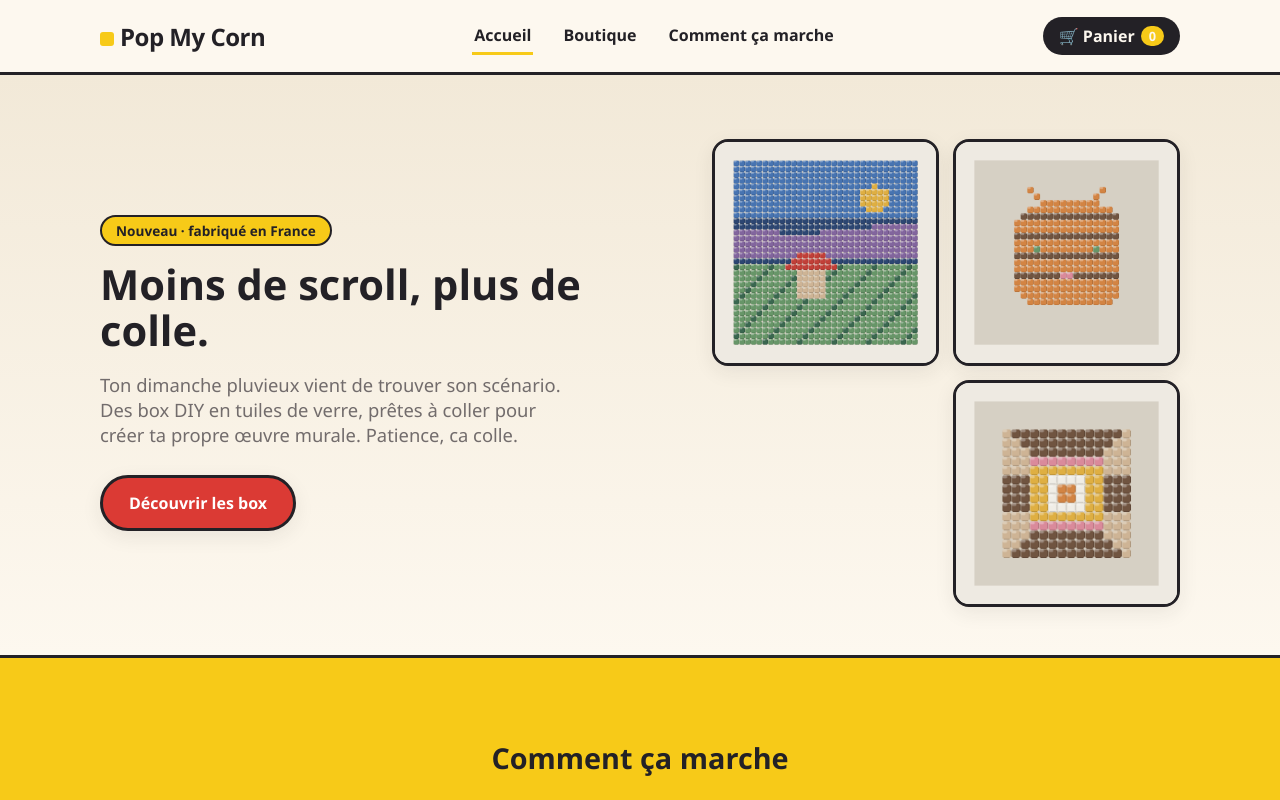
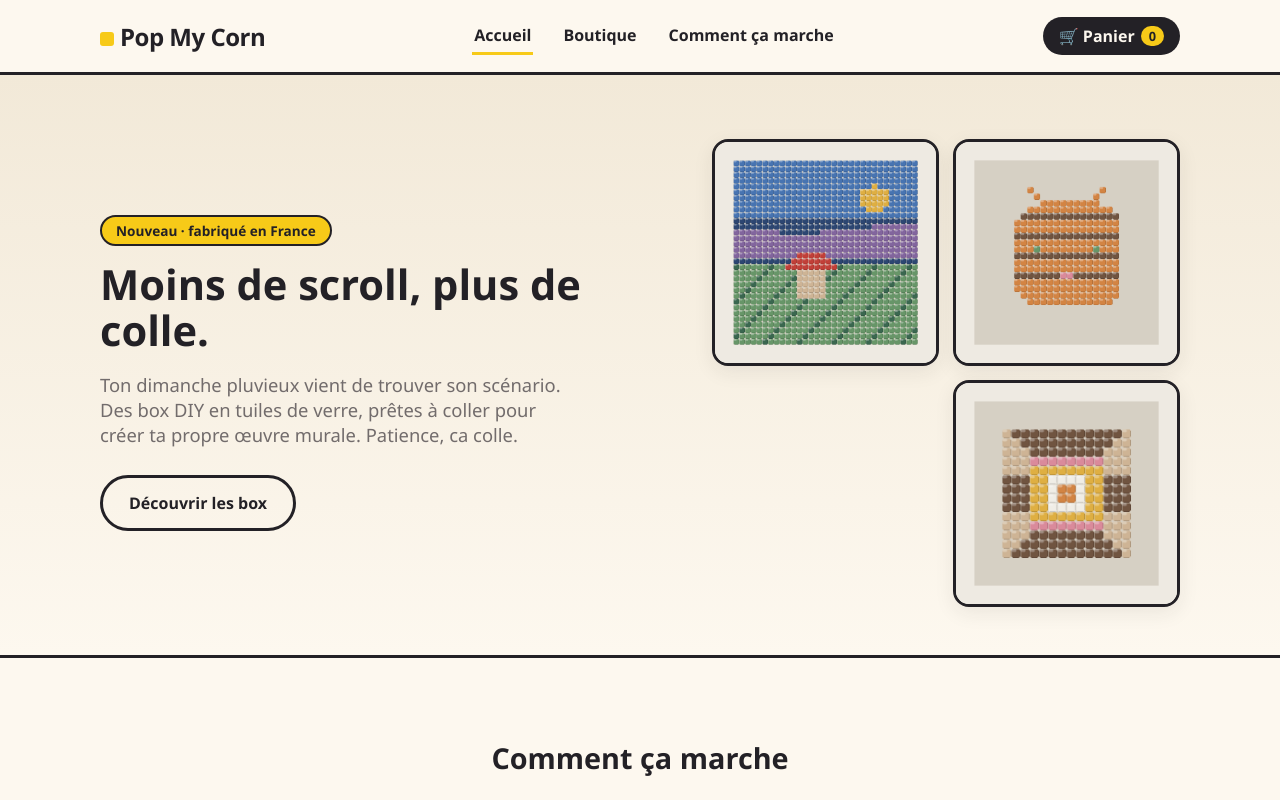
Before and after one commit to JPsuperboss/pop-my-corn-siteV2, a plain HTML site: page site/index.html in a window 1280 px wide. Shown: the top 800 px of the page. Drawn offline with Linux system fonts and the light colour scheme.

Commit message:
Update background and button styles in CSS

```diff
--- a/site/styles.css
+++ b/site/styles.css
@@ -19,7 +19,7 @@
 html, body {
   margin: 0;
   padding: 0;
-  background: var(--jaune);
+  background: var(--creme);
   color: var(--encre);
   font-family: "Segoe UI", system-ui, -apple-system, sans-serif;
   scroll-behavior: smooth;
@@ -97,7 +97,7 @@ img { max-width: 100%; display: block; }
 
 .cart-count {
   background: var(--jaune);
-  color: encre;
+  color: var(--encre);
   border-radius: 999px;
   padding: 1px 8px;
   font-size: 0.8rem;
@@ -117,11 +117,13 @@ img { max-width: 100%; display: block; }
 
 .btn:hover { transform: translateY(-2px); }
 
-.btn-primary {
-  background: var(--rouge);
-  color: white;
+..btn-primary {
+  background: var(--jaune);
+  color: var(--encre);
   box-shadow: var(--shadow);
 }
+
+
 
 .btn-secondary {
   background: var(--creme);
```
